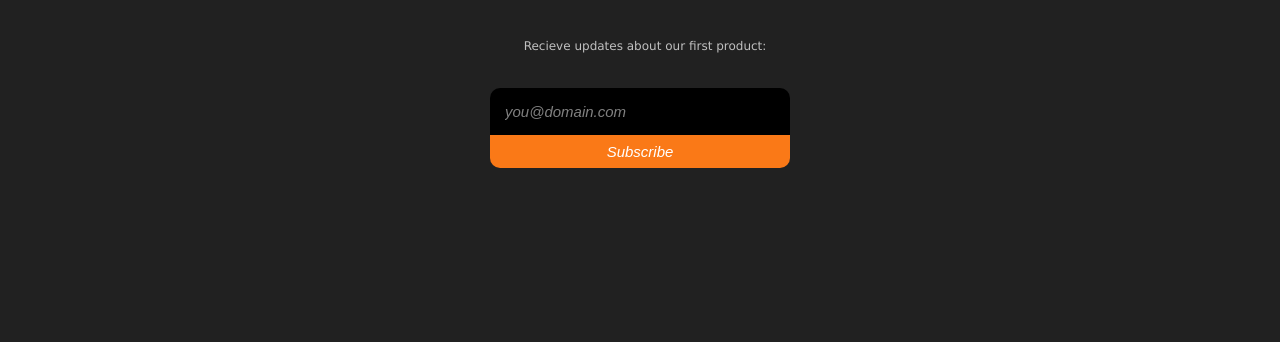
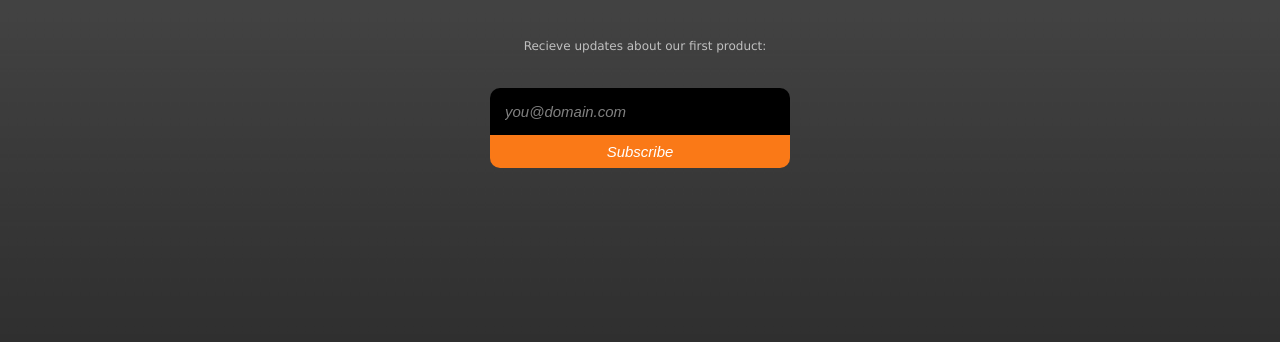
Before and after one commit to Voxel8/voxel8.github.io, a plain HTML site: page index.html in a window 1280 px wide. Shown: the part 458-800 px from the top of the page. Drawn offline with Linux system fonts and the light colour scheme.

Commit message:
Update index.html

```diff
--- a/index.html
+++ b/index.html
@@ -158,7 +158,7 @@ function prepareForms() {
 </script>
 	</head>
 
-	<body style="background: url(background_image.png); background-repeat: repeat-x;" scroll="no">
+	<body style="background: url(background_image.jpg); background-repeat: repeat-x;" scroll="no">
 
 
 
```
